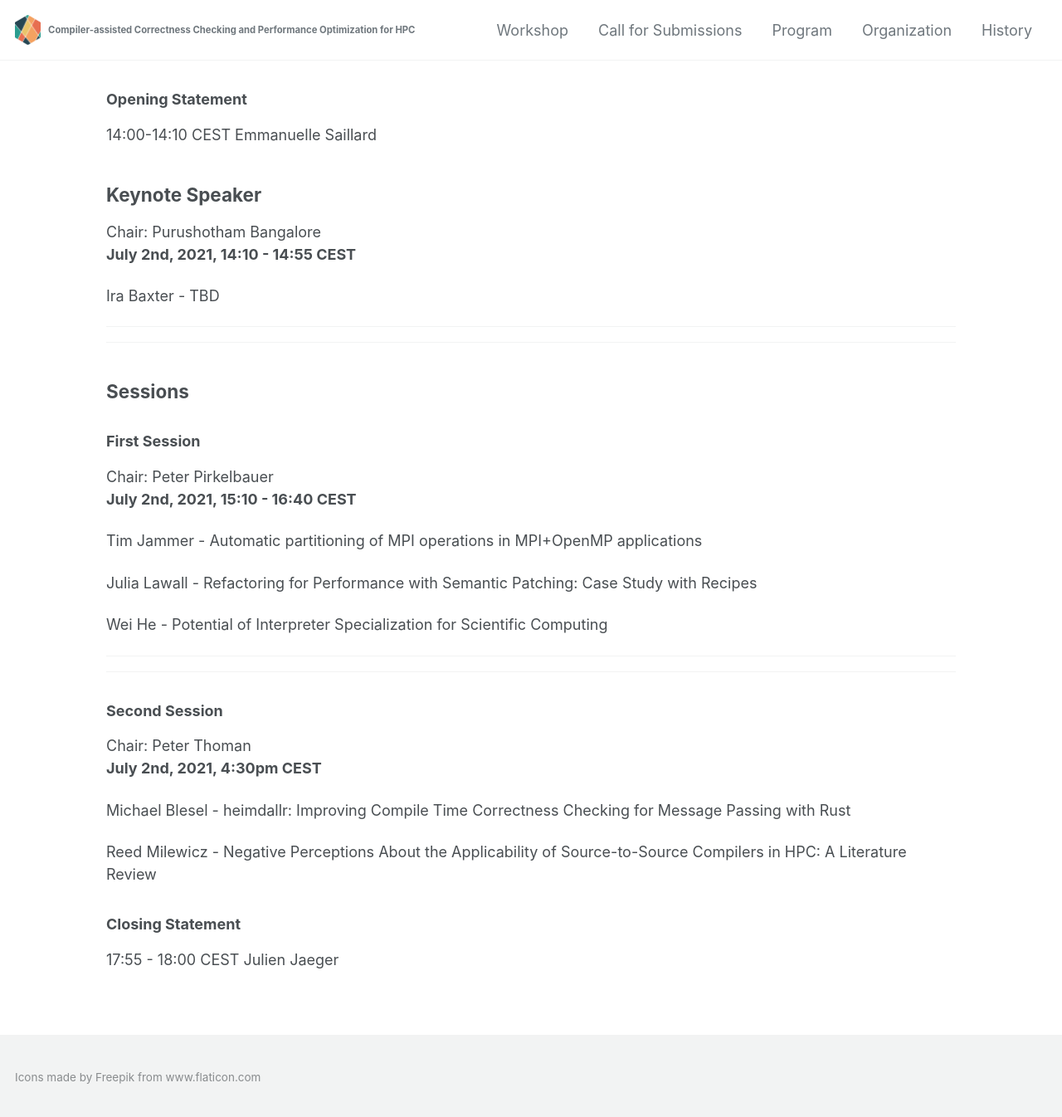
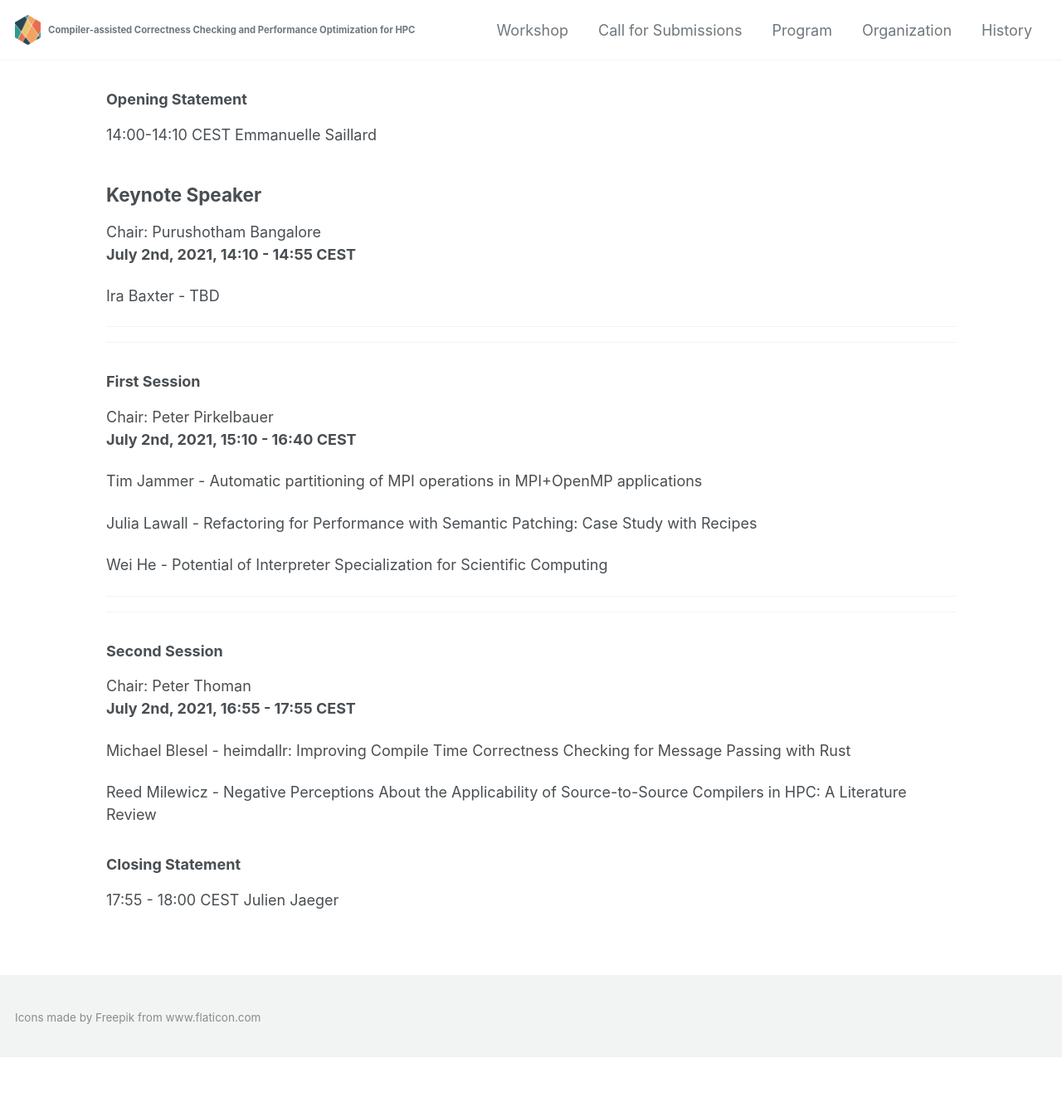
Before and after one commit to c3po-workshop/c3po-workshop.github.io, a Jekyll site: the page built from _pages/2021/program.md, in a window 1280 px wide. Shown: the whole page at 83% size. Built offline with Jekyll 4.4.1, drawn with Linux system fonts in a browser that asks for light colours; cached includes are drawn as plain includes; nearby versions of some CDN libraries; our own code applies the rules of GitHub Pages for plain Markdown files; after the commit the page ends 1274 px from its top, so only the background shows below that.

Commit message:
Modified program

```diff
--- a/_pages/2021/program.md
+++ b/_pages/2021/program.md
@@ -17,8 +17,6 @@
 
 ---
 ---
-
-## Sessions
 
 ### First Session
 Chair: Peter Pirkelbauer \\
@@ -40,7 +38,7 @@
 
 ### Second Session
 Chair: Peter Thoman \\
-**July 2nd, 2021, 4:30pm CEST**
+**July 2nd, 2021, 16:55 - 17:55 CEST**
 
 Michael Blesel - heimdallr: Improving Compile Time Correctness Checking for Message Passing with Rust
 
```
